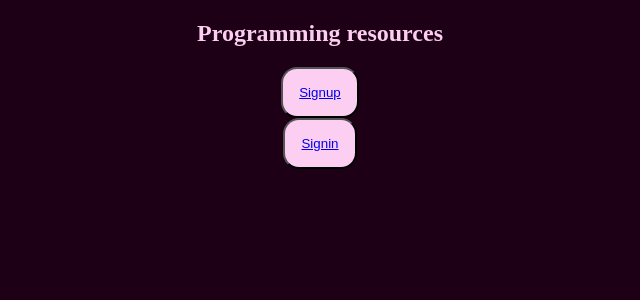
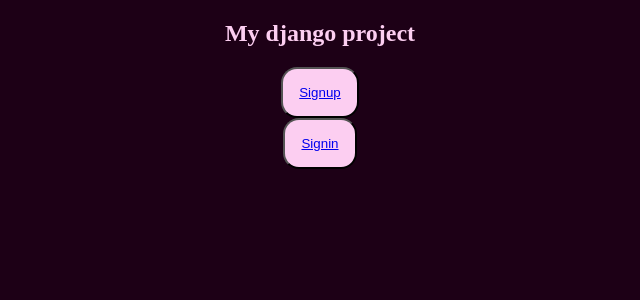
Before and after one commit to arjunprakash027/Django_application, a Django app: page / in a window 1280 px wide. Shown: the top 300 px of the page, without its empty margins (320-960 px from the left). Run offline with Django 4.2, Linux system fonts and the light colour scheme.

Commit message:
messageUpdate

```diff
--- a/templates/authapp/index.html
+++ b/templates/authapp/index.html
@@ -15,7 +15,7 @@
     </button>
     </div>
     {% endfor %}
-    <h2 class ="example">Programming resources</h2>
+    <h2 class ="example">My django project</h2>
 
     {% if user.is_authenticated %}
     <title>logged in</title>
```
Also changed, not shown: 1 other file.
